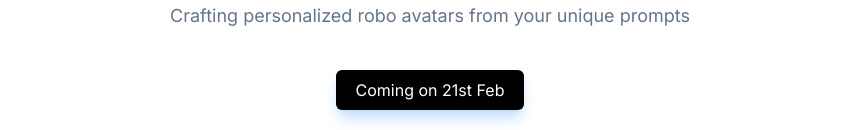
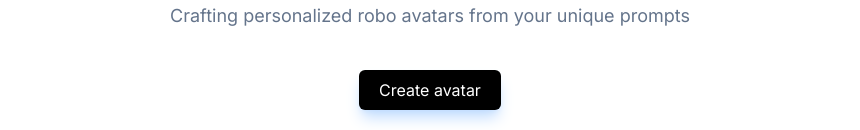
Before and after one commit to tushar19jain/reflect.me, a Next.js app: page / in a window 1280 px wide. Shown: the part 670-800 px from the top of the page, without its empty margins (210-1070 px from the left). Built offline with nearby package versions, Linux system fonts and the light colour scheme.

Commit message:
Update page.tsx

```diff
--- a/src/app/page.tsx
+++ b/src/app/page.tsx
@@ -11,7 +11,7 @@ export default function Home() {
       <a href="https://www.producthunt.com/posts/reflect-me?utm_source=badge-featured&utm_medium=badge&utm_souce=badge-reflect&#0045;me" target="_blank"><img className="mx-auto mt-20" src="https://api.producthunt.com/widgets/embed-image/v1/featured.svg?post_id=440262&theme=neutral" alt="Reflect&#0046;me - Crafting&#0032;personalized&#0032;robo&#0032;avatars&#0032;from&#0032;your&#0032;unique&#0032;prompts | Product Hunt" /></a>
       <h1 className="text-center mt-20 xl:mt-40 text-3xl px-5 font-semibold xl:text-4xl">Your digital doppelganger 🤖</h1>
       <p className="text-center text-sm w-9/12 xl:w-full xl:text-lg xl:ml-0 text-slate-500 ml-10 mt-5">Crafting personalized robo avatars from your unique prompts</p>
-    <button className=' bg-black text-white flex mt-10 mx-auto shadow-lg shadow-blue-200 py-2 px-5 rounded-md'>Coming on 21st Feb</button>
+   <Link href={'/dashboard'}><button className=' bg-black text-white flex mt-10 mx-auto shadow-lg shadow-blue-200 py-2 px-5 rounded-md'>Create avatar</button></Link>
 
     <video className="mx-auto my-20  rounded-xl border-gray-300 shadow-2xl shadow-gray-200  w-[340px]  xl:w-[800px]" controls={true} autoPlay={true} loop={true}>
       <source src="/howtouse.mp4" type="video/mp4" />
```
